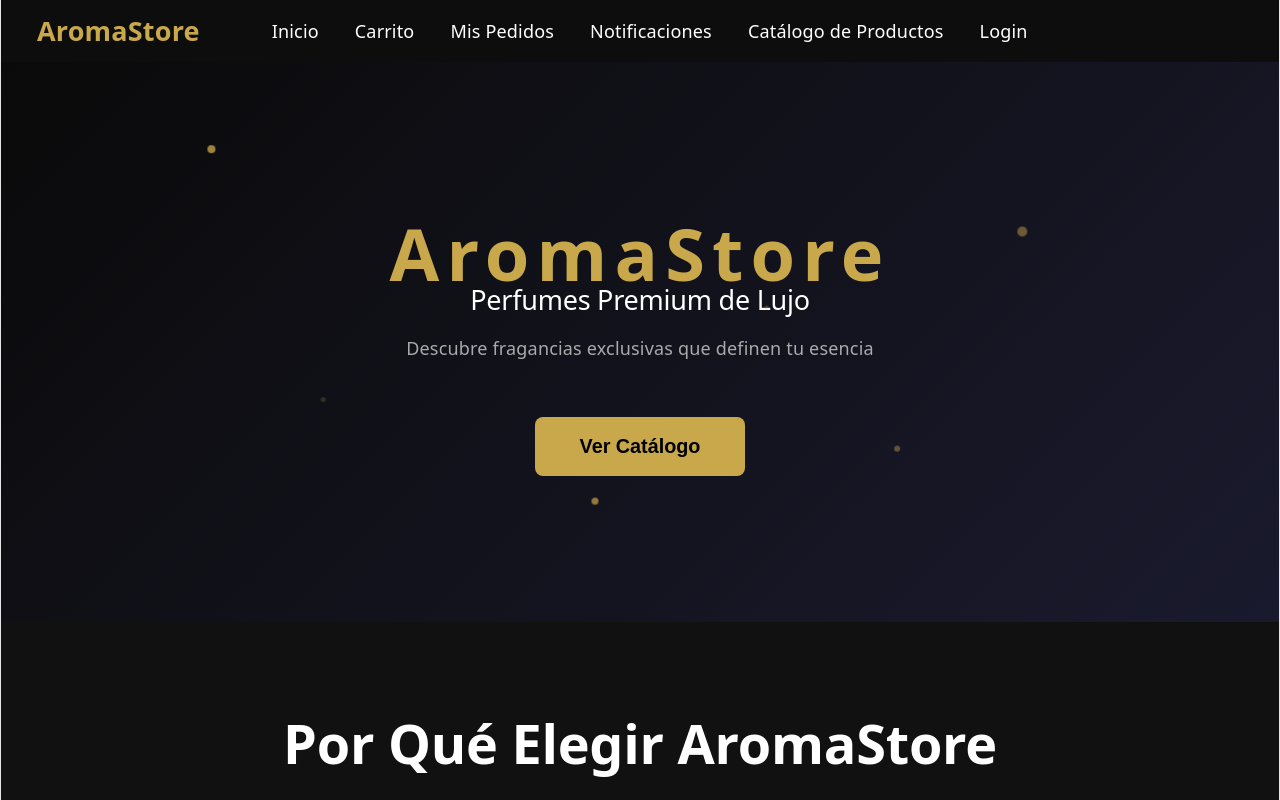
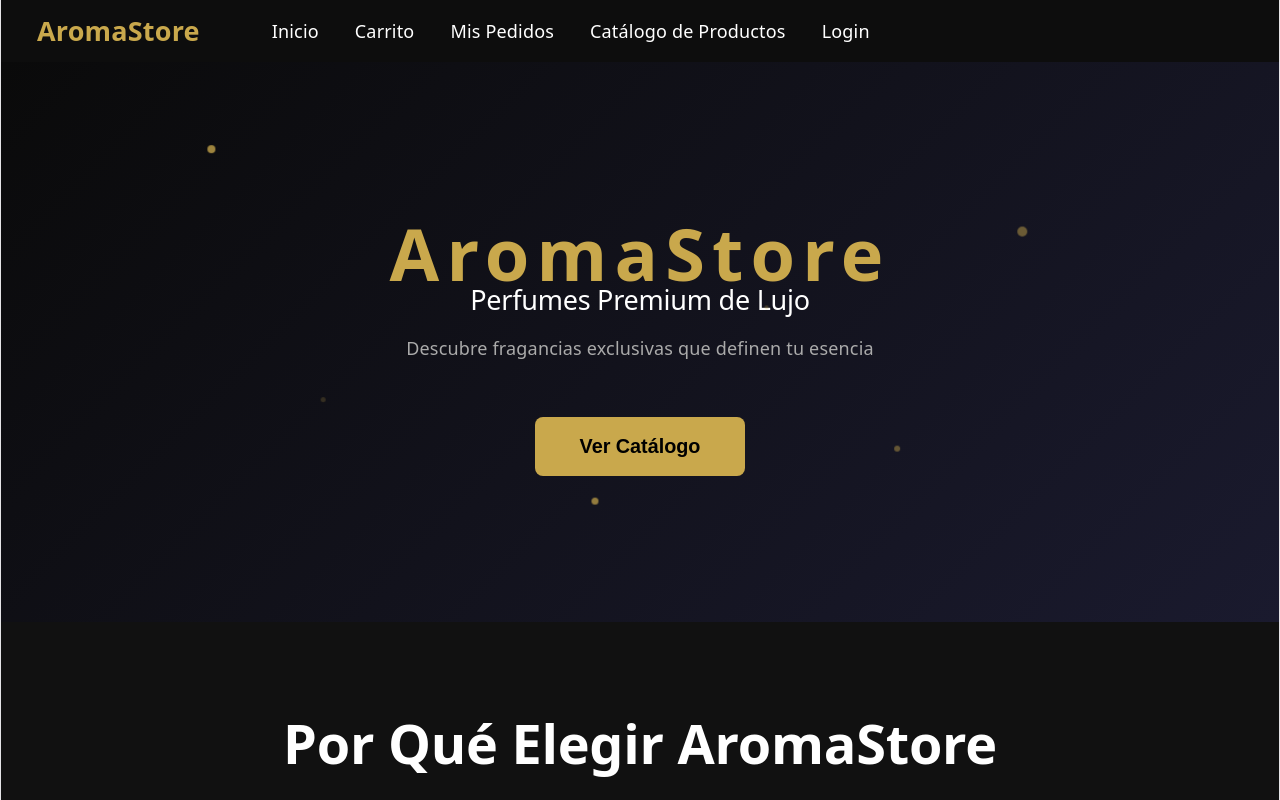
Before and after one commit to Diego-Back-End/aromastore-frontend, a React (Vite) app: page / in a window 1280 px wide. Shown: the top 800 px of the page. Built offline with nearby package versions, Linux system fonts and the light colour scheme.

Commit message:
chore: ocultar notificaciones del navbar

```diff
--- a/src/components/Navbar.jsx
+++ b/src/components/Navbar.jsx
@@ -19,7 +19,6 @@ function Navbar() {
       <Link to="/" style={{ ...linkStyle, fontSize: '1rem' }} onMouseEnter={(e) => e.target.style.color = linkHoverStyle.color} onMouseLeave={(e) => e.target.style.color = linkStyle.color}>Inicio</Link>
       <Link to="/carrito" style={{ ...linkStyle, fontSize: '1rem' }} onMouseEnter={(e) => e.target.style.color = linkHoverStyle.color} onMouseLeave={(e) => e.target.style.color = linkStyle.color}>Carrito</Link>
       <Link to="/mis-pedidos" style={{ ...linkStyle, fontSize: '1rem' }} onMouseEnter={(e) => e.target.style.color = linkHoverStyle.color} onMouseLeave={(e) => e.target.style.color = linkStyle.color}>Mis Pedidos</Link>
-      <Link to="/notificaciones" style={{ ...linkStyle, fontSize: '1rem' }} onMouseEnter={(e) => e.target.style.color = linkHoverStyle.color} onMouseLeave={(e) => e.target.style.color = linkStyle.color}>Notificaciones</Link>
       <Link to="/catalogo-productos" style={{ ...linkStyle, fontSize: '1rem' }} onMouseEnter={(e) => e.target.style.color = linkHoverStyle.color} onMouseLeave={(e) => e.target.style.color = linkStyle.color}>Catálogo de Productos</Link>
       <Link to="/login" style={{ ...linkStyle, fontSize: '1rem' }} onMouseEnter={(e) => e.target.style.color = linkHoverStyle.color} onMouseLeave={(e) => e.target.style.color = linkStyle.color}>Login</Link>
     </nav>
```
